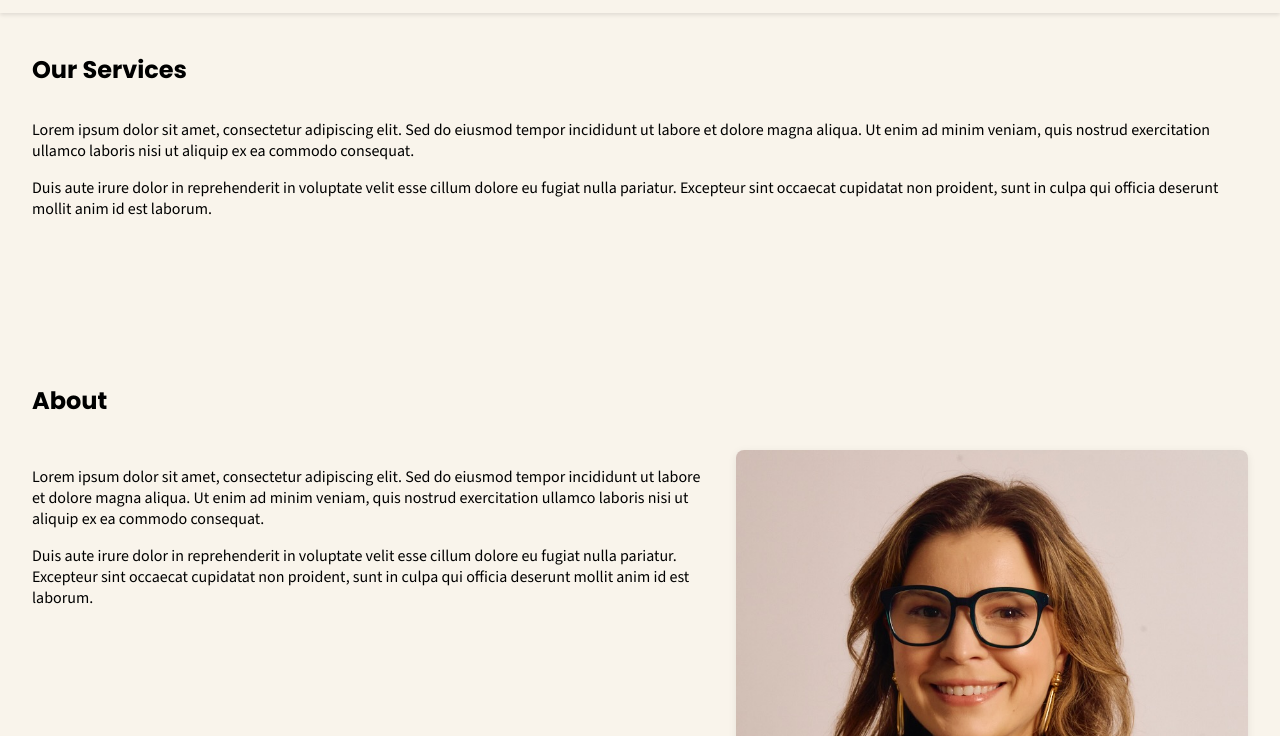
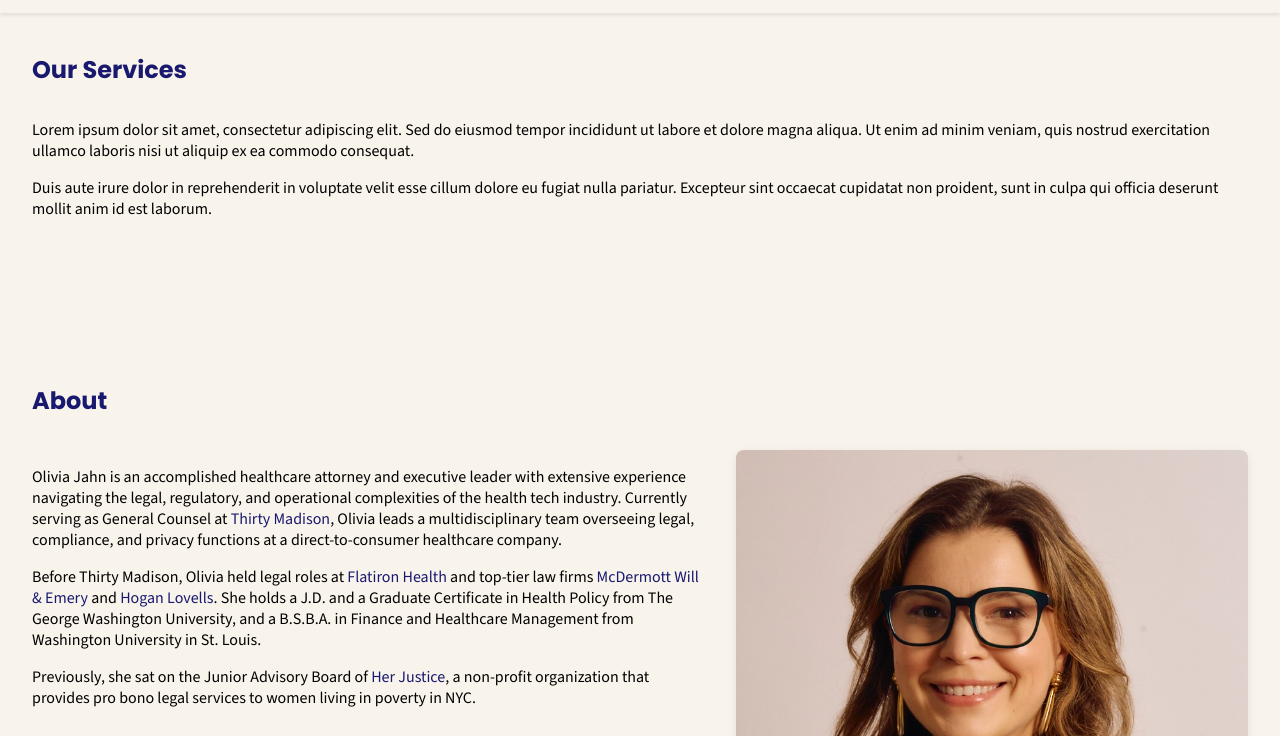
Before and after one commit to dcolucci/pear-legal, an Eleventy site: page src/index.html in a window 1280 px wide. Shown: the part 64-800 px from the top of the page. Built offline with nearby package versions, Linux system fonts and the light colour scheme; Eleventy itself is replaced by a stand-in of ours; files that its build step writes are made by us from their sources.

Commit message:
adds actual content for About section and link style treatment

```diff
--- a/src/assets/css/style.css
+++ b/src/assets/css/style.css
@@ -1,6 +1,7 @@
 :root {
     --primary-color-brand-1: #653614;
     --primary-color-brand-2: #f9f4eb;
+    --primary-color-brand-3: #191970;
 }
 
 html {
@@ -13,7 +14,13 @@ body {
     margin: 0;
 }
 
+a {
+    color: var(--primary-color-brand-3);
+    text-decoration: none;
+}
+
 h1, h2, h3, h4, h5, h6 {
+    color: var(--primary-color-brand-3);
     font-family: 'Poppins', Arial, sans-serif;
 }
 
--- a/src/index.html
+++ b/src/index.html
@@ -39,8 +39,9 @@
         <h1>About</h1>
         <div class="about-content">
             <div class="about-text">
-                <p>Lorem ipsum dolor sit amet, consectetur adipiscing elit. Sed do eiusmod tempor incididunt ut labore et dolore magna aliqua. Ut enim ad minim veniam, quis nostrud exercitation ullamco laboris nisi ut aliquip ex ea commodo consequat.</p>
-                <p>Duis aute irure dolor in reprehenderit in voluptate velit esse cillum dolore eu fugiat nulla pariatur. Excepteur sint occaecat cupidatat non proident, sunt in culpa qui officia deserunt mollit anim id est laborum.</p>
+                <p>Olivia Jahn is an accomplished healthcare attorney and executive leader with extensive experience navigating the legal, regulatory, and operational complexities of the health tech industry. Currently serving as General Counsel at <a href="https://thirtymadison.com" target="_blank">Thirty Madison</a>, Olivia leads a multidisciplinary team overseeing legal, compliance, and privacy functions at a direct-to-consumer healthcare company.</p>
+                <p>Before Thirty Madison, Olivia held legal roles at <a href="https://flatiron.com" target="_blank">Flatiron Health</a> and top-tier law firms <a href="https://mwe.com" target="_blank">McDermott Will & Emery</a> and <a href="https://hoganlovells.com" target="_blank">Hogan Lovells</a>. She holds a J.D. and a Graduate Certificate in Health Policy from The George Washington University, and a B.S.B.A. in Finance and Healthcare Management from Washington University in St. Louis.</p>
+                <p>Previously, she sat on the Junior Advisory Board of <a href="https://herjustice.org" target="_blank">Her Justice</a>, a non-profit organization that provides pro bono legal services to women living in poverty in NYC.</p>
             </div>
             <img src="/assets/images/olivia-headshot-1.jpg" alt="Olivia Headshot" class="about-headshot">
         </div>
```
